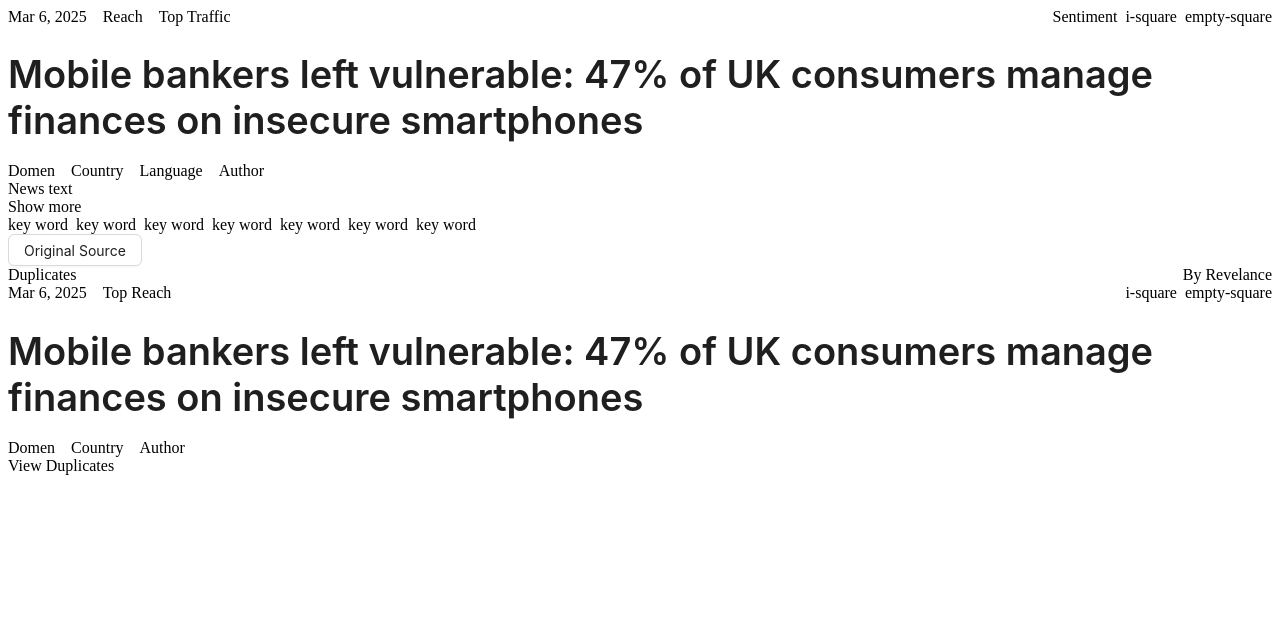
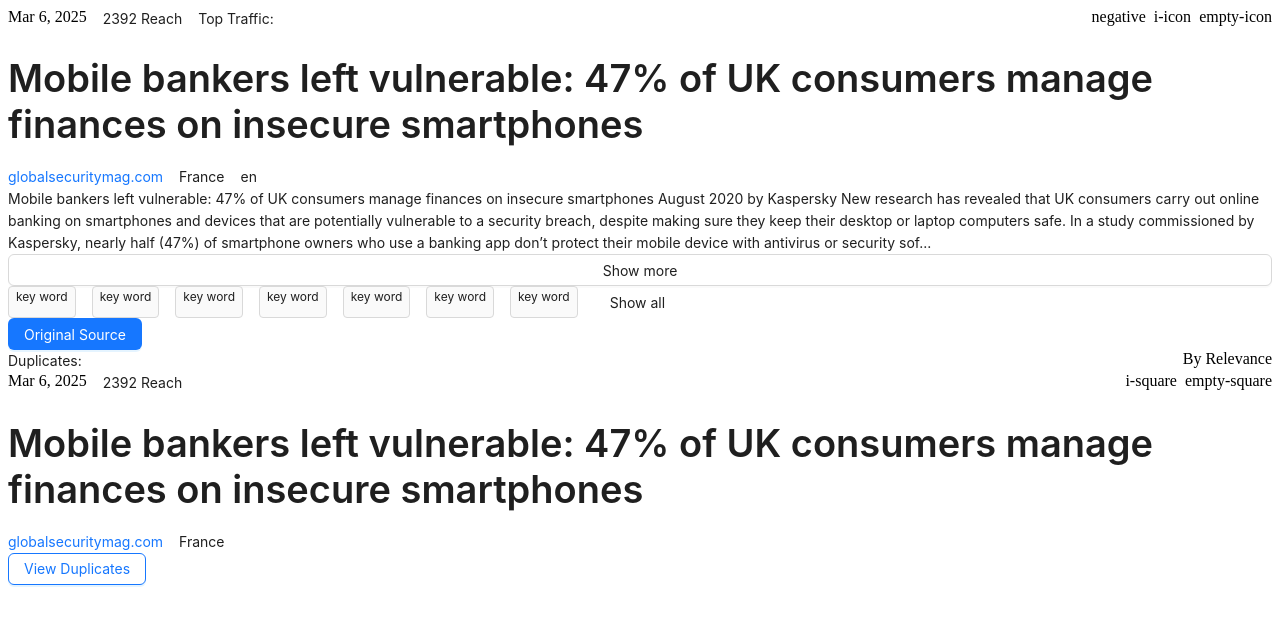
Before and after one commit to gr-sv/newsblock, a React (Create React App) app: page / in a window 1280 px wide. Shown: the top 626 px of the page. Built offline with nearby package versions, Linux system fonts and the light colour scheme.

Commit message:
Add antd elements and data

```diff
--- a/src/App.js
+++ b/src/App.js
@@ -1,7 +1,7 @@
-import { Button, Flex, Typography } from 'antd';
+import { Button, Flex, Tag, Typography } from 'antd';
 import { data } from './data.js';
 import DateOfNews from './components/shared/date/dateOfNews.jsx';
-const { Title } = Typography;
+const { Link, Text, Title } = Typography;
 
 function App() {
   return (
@@ -9,14 +9,14 @@ function App() {
 		<Flex justify='space-between'>
 			<Flex gap='middle'>
 				<DateOfNews />
-				<div>Reach</div>
-				<div>Top Traffic</div>
+				<Text>{data?.REACH} Reach</Text>
+				<Text>Top Traffic:</Text>
 			</Flex>
 
 			<Flex gap='small'>
-				<div>Sentiment</div>
-				<div>i-square</div>
-				<div>empty-square</div>
+				<div>{data?.SENT}</div>
+				<div>i-icon</div>
+				<div>empty-icon</div>
 			</Flex>
 		</Flex>
 
@@ -25,41 +25,42 @@ function App() {
 		</Flex>
 
 		<Flex justify='start' gap='middle'>
-			<div>Domen</div>
-			<div>Country</div>
-			<div>Language</div>
-			<div>Author</div>
+			<Link href={data?.DOM}>{data?.DOM}</Link>
+			<Text>{data?.CNTR}</Text>
+			<Text>{data?.LANG}</Text>
+			<Text>{data?.AU}</Text>
 		</Flex>
 
 		<Flex vertical>
-			<div>News text</div>
-			<div>Show more</div>
+			<Text>{data?.AB}</Text>
+			<Button>Show more</Button>
 		</Flex>
 
 		<Flex justify='start' gap='small'>
-			<div>key word</div>
-			<div>key word</div>
-			<div>key word</div>
-			<div>key word</div>
-			<div>key word</div>
-			<div>key word</div>
-			<div>key word</div>
+			<Tag>key word</Tag>
+			<Tag>key word</Tag>
+			<Tag>key word</Tag>
+			<Tag>key word</Tag>
+			<Tag>key word</Tag>
+			<Tag>key word</Tag>
+			<Tag>key word</Tag>
+			<Button type='text'>Show all</Button>
 		</Flex>
 
 		<Flex>
-			<Button>Original Source</Button>
+			<Button color='primary' variant='solid'>Original Source</Button>
 		</Flex>
 
 		<Flex justify='space-between'>
-			<div>Duplicates</div>
-			<div>By Revelance</div>
+			<Text>Duplicates:</Text>
+			<div>By Relevance</div>
 		</Flex>
 
 		<Flex vertical>
 			<Flex justify='space-between'>
 				<Flex gap='middle'>
 					<DateOfNews />
-					<div>Top Reach</div>
+					<Text>{data?.REACH} Reach</Text>
 				</Flex>
 
 				<Flex gap='small'>
@@ -73,14 +74,14 @@ function App() {
 			</Flex>
 
 			<Flex justify='start' gap='middle'>
-				<div>Domen</div>
-				<div>Country</div>
-				<div>Author</div>
+				<Link href={data?.DOM}>{data?.DOM}</Link>
+				<Text>{data?.CNTR}</Text>
+				<Text>{data?.AU}</Text>
 			</Flex>
 		</Flex>
 
 		<Flex>
-			<div>View Duplicates</div>
+			<Button color='primary' variant='outlined'>View Duplicates</Button>
 		</Flex>
 	</Flex>
   );
```
